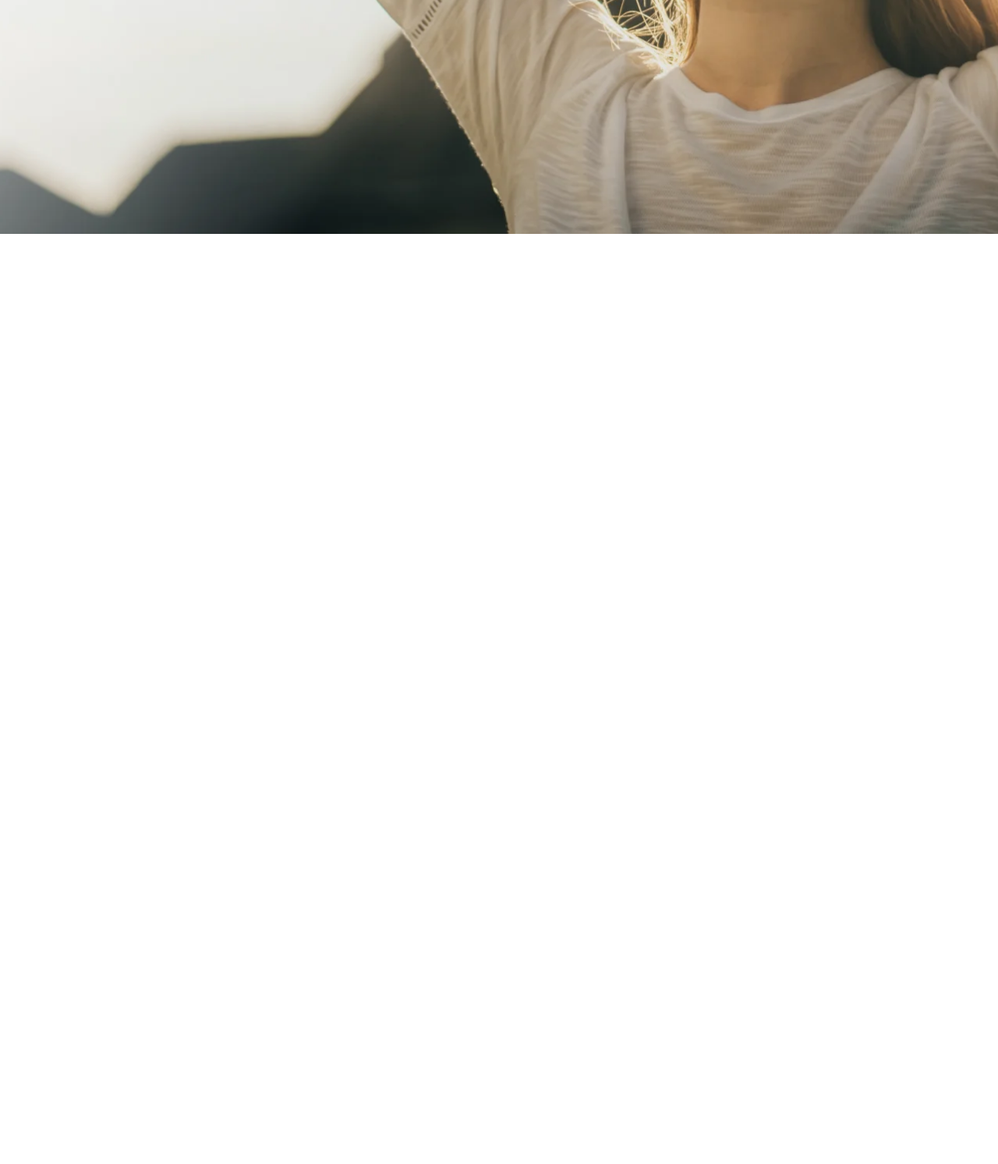
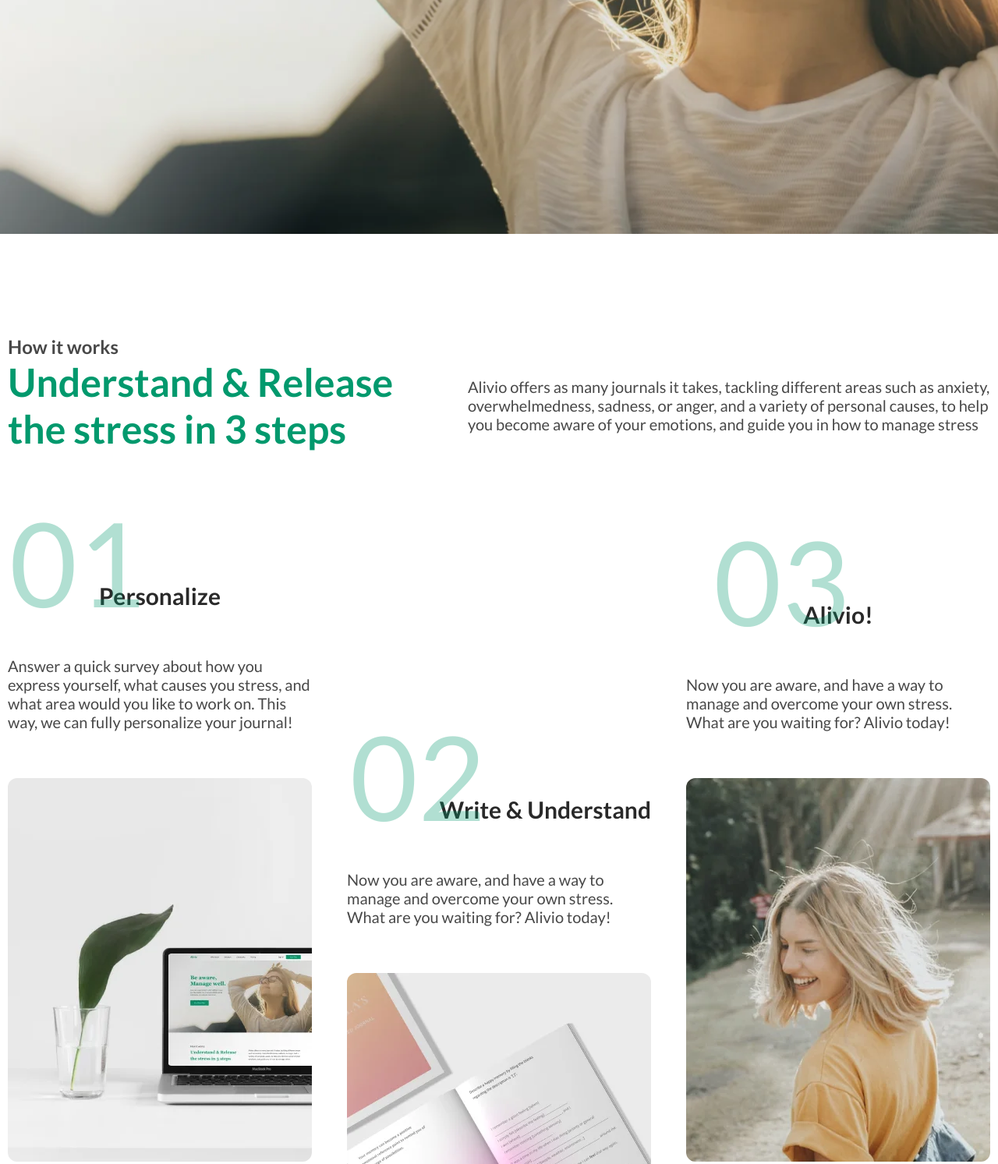
Before and after one commit to RichJsNomad/Alivio-landing, a plain HTML site: page index.html in a window 1280 px wide. Shown: the part 675-2168 px from the top of the page at 78% size. Before the commit the page ends 975 px from the top, so only its background shows below. Drawn offline with Linux system fonts and the light colour scheme.

Commit message:
"How it works" session completed and some mobile adaptations are made for it

```diff
--- a/index.css
+++ b/index.css
@@ -2,3 +2,5 @@
 @import url("styles/basic.css");
 @import url("styles/header.css");
 @import url("styles/hero.css");
+@import url("styles/about.css");
+@import url("styles/card.css");
--- a/index.html
+++ b/index.html
@@ -60,6 +60,72 @@
           </div>
         </div>
       </section>
+
+      <section class="about">
+        <div class="container">
+          <!--<h3 class="about_subtitle">How it works</h3> Тут я изначально хотел сделать это при помощи класса, но эдемент не находится в контейнере с нижележащими длементами, поэтому я решил просто использовать CSS -->
+          <div class="about_content">
+            <h2 class="about_title">
+              Understand & Release the stress in 3 steps
+            </h2>
+            <p class="about_desc">
+              Alivio offers as many journals it takes, tackling different areas
+              such as anxiety, overwhelmedness, sadness, or anger, and a variety
+              of personal causes, to help you become aware of your emotions, and
+              guide you in how to manage stress
+            </p>
+          </div>
+          <div class="about-cards">
+            <figure class="card">
+              <h3 class="card_title">Personalize</h3>
+
+              <p class="card_desc">
+                Answer a quick survey about how you express yourself, what
+                causes you stress, and what area would you like to work on. This
+                way, we can fully personalize your journal!
+              </p>
+
+              <img
+                src="assets/webp/card_1.webp"
+                alt="card-img"
+                class="card_img"
+              />
+            </figure>
+
+            <figure class="card">
+              <h3 class="card_title card_title_second card_title_right">
+                Write & Understand
+              </h3>
+
+              <p class="card_desc">
+                Now you are aware, and have a way to manage and overcome your
+                own stress. What are you waiting for? Alivio today!
+              </p>
+
+              <img
+                src="assets/webp/card_2.webp"
+                alt="card-img3"
+                class="card_img"
+              />
+            </figure>
+
+            <figure class="card">
+              <h3 class="card_title card_title_third">Alivio!</h3>
+
+              <p class="card_desc">
+                Now you are aware, and have a way to manage and overcome your
+                own stress. What are you waiting for? Alivio today!
+              </p>
+
+              <img
+                src="assets/webp/card_3.webp"
+                alt="card-img3"
+                class="card_img"
+              />
+            </figure>
+          </div>
+        </div>
+      </section>
     </main>
   </body>
 </html>
--- /dev/null
+++ b/styles/about.css
@@ -0,0 +1,91 @@
+.about {
+  padding: 160px 0 60px 0;
+  background-color: var(--color-white);
+}
+
+/*.about_subtitle {
+  font-size: 24px;
+  font-weight: 600;
+  color: var(--color-lightblack);
+} решил пока его не использовать */
+
+.about_content {
+  display: flex;
+  justify-content: space-between;
+  align-items: center;
+}
+.about_title {
+  font-size: 50px;
+  font-weight: 700;
+  color: var(--color-lightgreen);
+  max-width: 500px;
+  position: relative;
+}
+
+.about_title::before {
+  content: "How it works";
+  position: absolute;
+  top: -30px;
+  left: 0;
+  font-size: 24px;
+  font-weight: 600;
+  color: var(--color-lightblack);
+}
+.about_desc {
+  font-size: 20px;
+  font-weight: 500;
+  color: var(--color-lightblack);
+  max-width: 670px;
+}
+
+.about-cards {
+  margin: 80px 0 0 0;
+  display: flex;
+  justify-content: space-between;
+  align-items: start;
+  flex-wrap: wrap;
+  gap: 20px;
+}
+
+.about-cards .card:nth-child(2) {
+  margin: 250px 0 0 0;
+}
+
+@media (max-width: 1230px) {
+  .about-cards {
+    flex-direction: column;
+    align-items: center;
+    justify-content: start;
+  }
+
+  .about-cards .card:nth-child(2) {
+    margin: 0;
+  }
+
+  .about_content {
+    flex-direction: column;
+    justify-content: start;
+    align-items: center;
+    gap: 20px;
+  }
+
+  /*.about_subtitle {
+    font-size: 24px;
+    font-weight: 600;
+    color: var(--color-lightblack);
+  }*/
+}
+
+@media (max-width: 576px) {
+  .about_content {
+    padding: 0 15px;
+  }
+
+  .about_title {
+    font-size: 35px;
+  }
+
+  .about_desc {
+    font-size: 16px;
+  }
+}
--- a/styles/basic.css
+++ b/styles/basic.css
@@ -23,7 +23,8 @@
 h4,
 h5,
 h6,
-p {
+p,
+figure {
   margin: 0;
 }
 
--- /dev/null
+++ b/styles/card.css
@@ -0,0 +1,72 @@
+.card {
+  height: 830px;
+  width: 390px;
+  display: flex;
+  flex-direction: column;
+  justify-content: end;
+  align-items: start;
+  gap: 60px;
+}
+
+.card_title {
+  position: relative;
+  align-self: center;
+  font-size: 30px;
+  font-weight: 700;
+  color: var(--color-black);
+}
+
+.card_title::before {
+  content: "01";
+  position: absolute;
+  top: -115px;
+  left: -115px;
+  font-size: 150px;
+  font-weight: 400;
+  color: var(--color-lightgreen);
+  opacity: 0.3;
+}
+
+.card_desc {
+  color: var(--color-lightblack);
+  font-size: 20px;
+  font-weight: 500;
+}
+
+.card_img {
+  width: 100%;
+  object-fit: cover;
+  border-radius: 12px;
+  aspect-ratio: auto 65/82;
+}
+
+.card_title_second::before {
+  content: "02";
+}
+
+.card_title_third::before {
+  content: "03";
+  left: -115px;
+}
+
+.card_title_right {
+  align-self: end;
+}
+
+@media (max-width: 480px) {
+  .card_title {
+    font-size: 22px;
+  }
+
+  .card_title::before {
+    left: -90px;
+  }
+
+  .card_desc {
+    font-size: 16px;
+  }
+
+  .card_title.card_title_right {
+    align-self: center;
+  }
+}
--- a/styles/variables.css
+++ b/styles/variables.css
@@ -4,4 +4,5 @@
   --color-darkgreen: #245852;
   --color-black: #292929;
   --color-lightblack: #484848;
+  --color-lightgreen: #01996d;
 }
```
